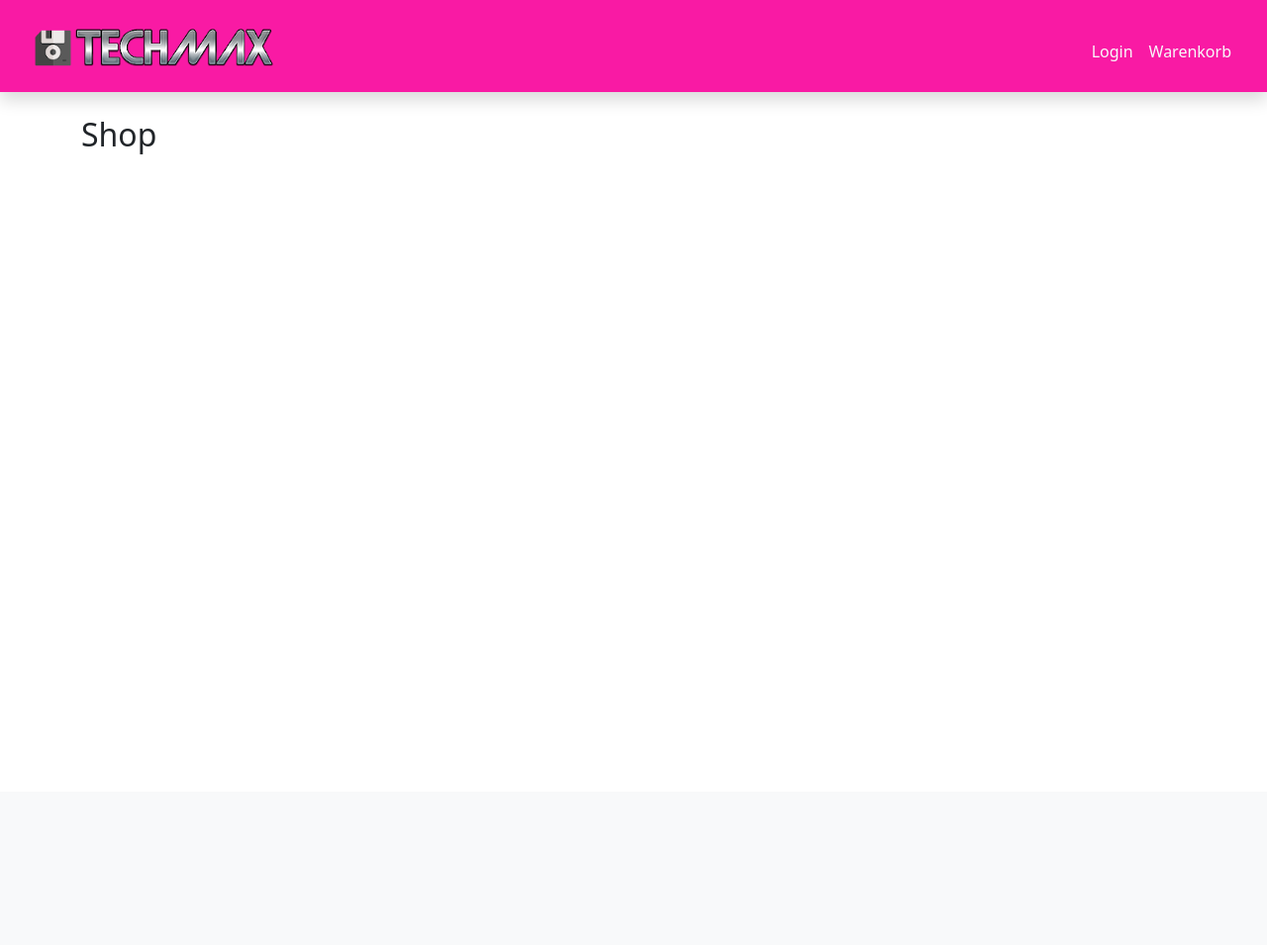
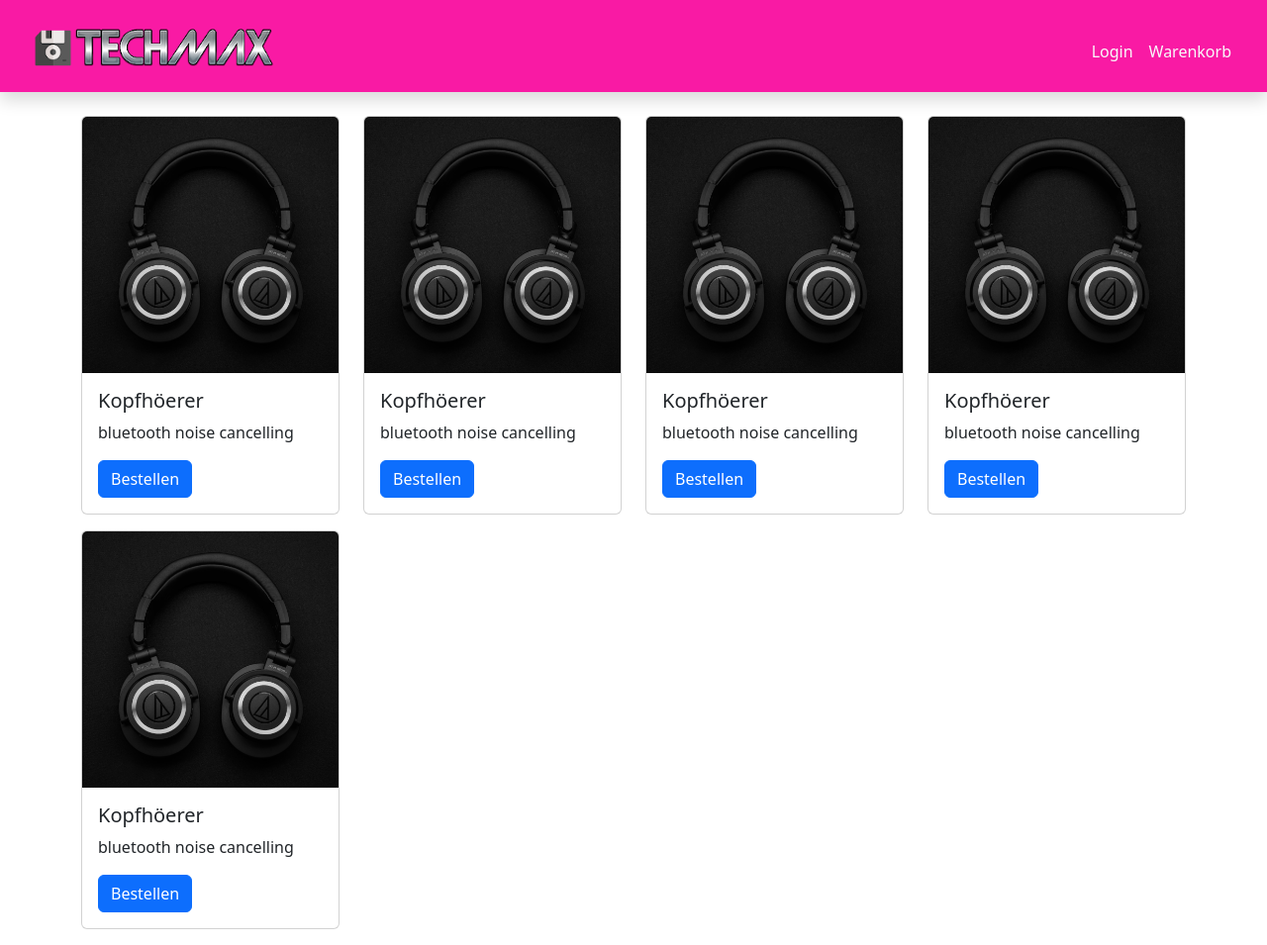
Before and after one commit to D-Queck/UdemyProjekt, a Django app: page / in a window 1280 px wide. Shown: the whole page at 99% size. Before the commit the page ends 156 px from the top, so only its background shows below. Run offline with Django 5.2, Linux system fonts and the light colour scheme.

Commit message:
Implemented Product Card

```diff
--- a/techmax/shop/templates/shop/shop.html
+++ b/techmax/shop/templates/shop/shop.html
@@ -1,5 +1,57 @@
 {% extends 'shop/index.html' %}
+{% load static %}
 
 {% block content %}
-    <h2>Shop</h2>
+    <div class="row row-cols-4">
+        <div class="col mb-3">
+            <div class="card" style="max-width: 25rem;">
+                <img src="{% static 'bilder/kopfhoerer.jpg' %}" class="card-img-top" alt="...">
+                <div class="card-body">
+                  <h5 class="card-title">Kopfhöerer</h5>
+                  <p class="card-text">bluetooth noise cancelling</p>
+                  <a href="#" class="btn btn-primary">Bestellen</a>
+                </div>
+              </div>
+        </div>
+        <div class="col mb-3">
+            <div class="card" style="max-width: 25rem;">
+                <img src="{% static 'bilder/kopfhoerer.jpg' %}" class="card-img-top" alt="...">
+                <div class="card-body">
+                  <h5 class="card-title">Kopfhöerer</h5>
+                  <p class="card-text">bluetooth noise cancelling</p>
+                  <a href="#" class="btn btn-primary">Bestellen</a>
+                </div>
+              </div>
+        </div>
+        <div class="col mb-3">
+            <div class="card" style="max-width: 25rem;">
+                <img src="{% static 'bilder/kopfhoerer.jpg' %}" class="card-img-top" alt="...">
+                <div class="card-body">
+                  <h5 class="card-title">Kopfhöerer</h5>
+                  <p class="card-text">bluetooth noise cancelling</p>
+                  <a href="#" class="btn btn-primary">Bestellen</a>
+                </div>
+              </div>
+        </div>
+        <div class="col mb-3">
+            <div class="card" style="max-width: 25rem;">
+                <img src="{% static 'bilder/kopfhoerer.jpg' %}" class="card-img-top" alt="...">
+                <div class="card-body">
+                  <h5 class="card-title">Kopfhöerer</h5>
+                  <p class="card-text">bluetooth noise cancelling</p>
+                  <a href="#" class="btn btn-primary">Bestellen</a>
+                </div>
+              </div>
+        </div>
+        <div class="col mb-3">
+            <div class="card" style="max-width: 25rem;">
+                <img src="{% static 'bilder/kopfhoerer.jpg' %}" class="card-img-top" alt="...">
+                <div class="card-body">
+                  <h5 class="card-title">Kopfhöerer</h5>
+                  <p class="card-text">bluetooth noise cancelling</p>
+                  <a href="#" class="btn btn-primary">Bestellen</a>
+                </div>
+              </div>
+        </div>
+    </div>
 {% endblock content %}
```
Also changed, not shown: techmax/static/bilder/kopfhoerer.jpg (added).
